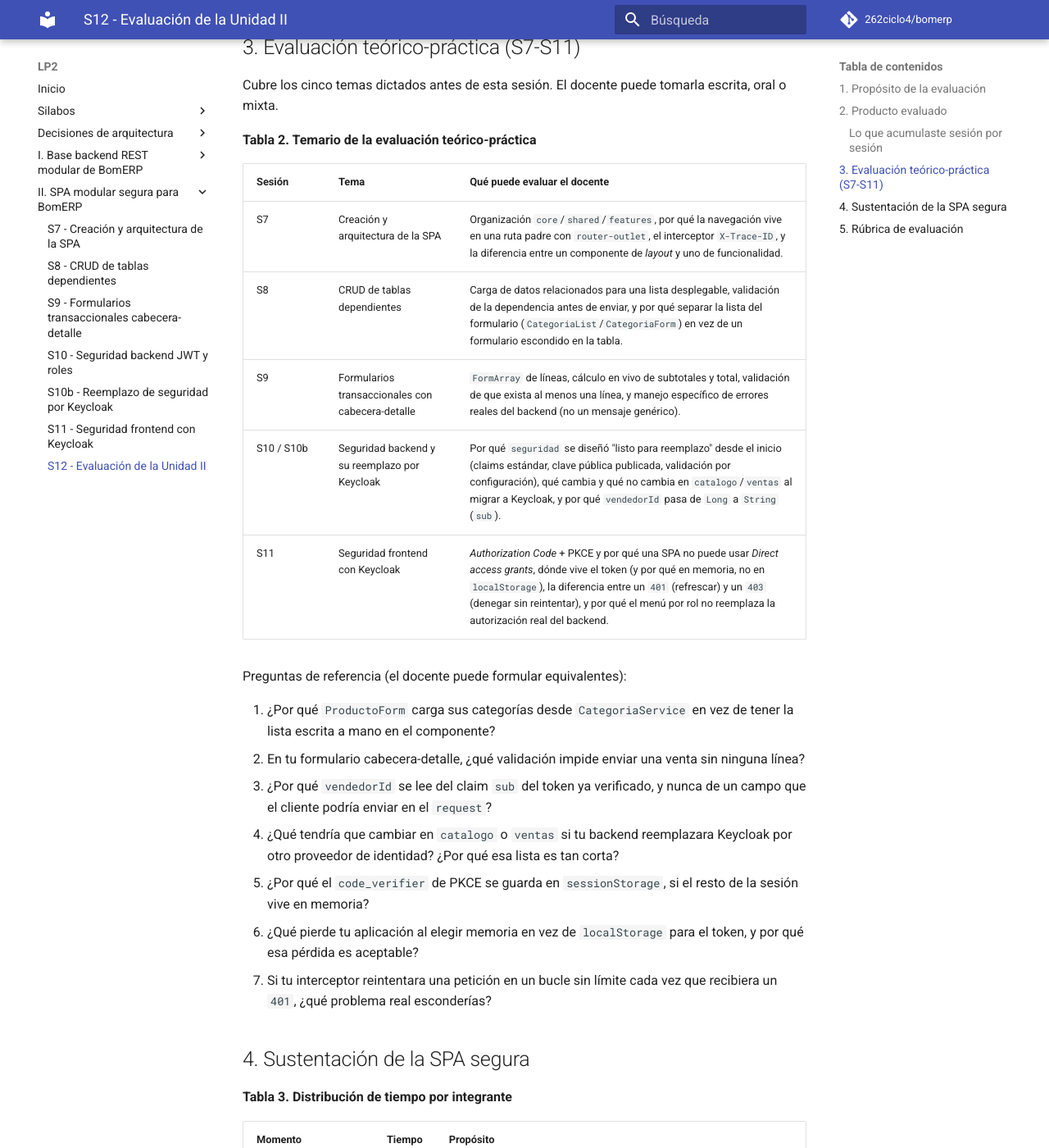
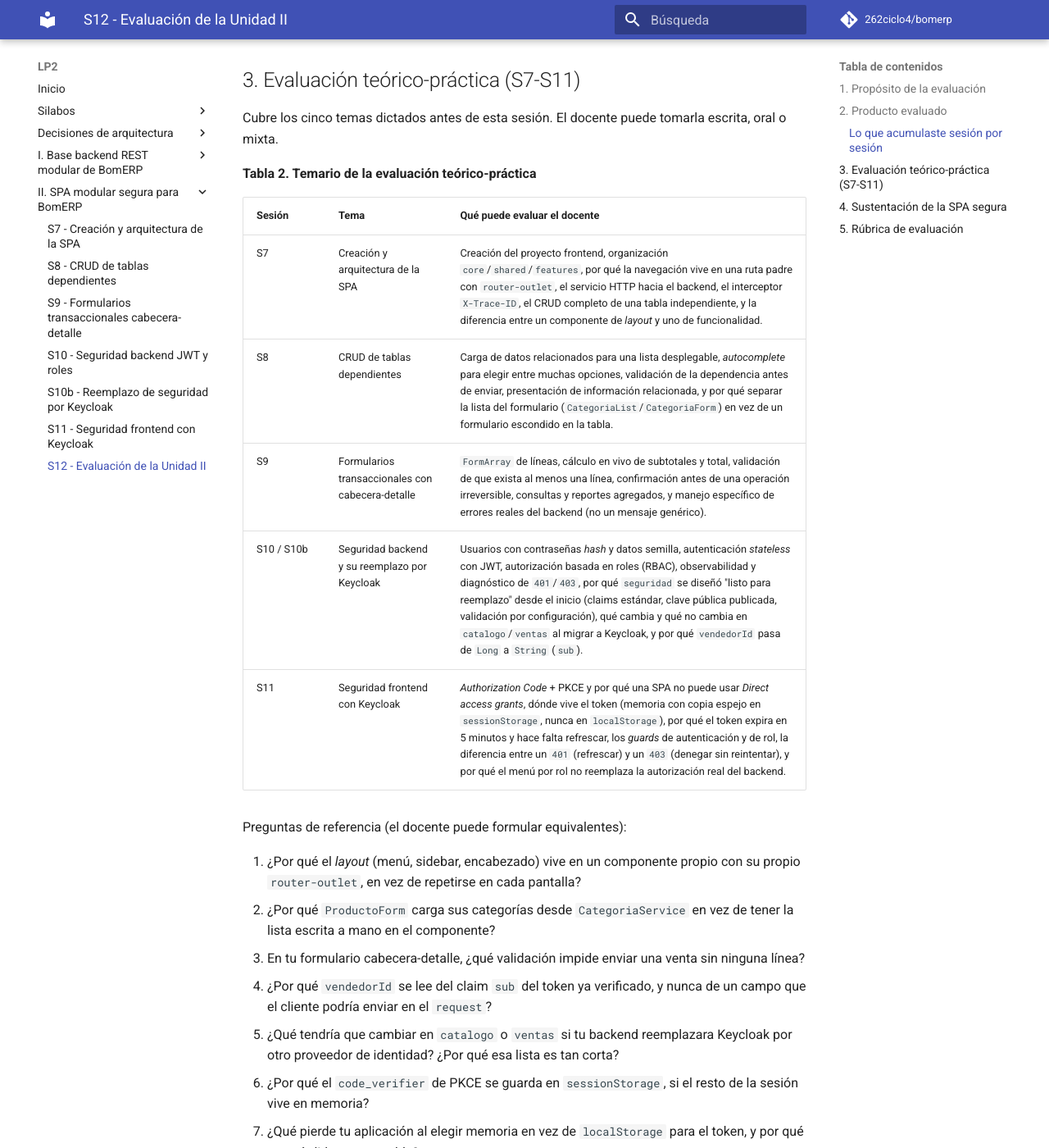
Before and after one commit to 262ciclo4/bomerp, an MkDocs documentation site: the page built from docs/lp2/sesiones/S12_Evaluacion_Unidad_2.md, in a window 1280 px wide and 1400 px high, scrolled down 2070 px. Shown: the whole window at 82% size. Built offline with MkDocs 1.6.1 and Material for MkDocs 9.7.7, drawn with Linux system fonts in a browser that asks for light colours; comment, search, counter and statistics services are not loaded; some of the changed text lies outside the part shown.

Commit message:
s12 evaluación unidad 2

```diff
--- a/docs/lp2/sesiones/S12_Evaluacion_Unidad_2.md
+++ b/docs/lp2/sesiones/S12_Evaluacion_Unidad_2.md
@@ -32,7 +32,7 @@ Este producto no se construye en S12: se ensambla con lo que cada sesión anteri
 | S9 | Formulario cabecera-detalle real (líneas dinámicas, cálculos en vivo, validación), y una vista de consulta/reporte con filtros. | 3. Evidencias (Formulario cabecera-detalle, Consultas y reportes) |
 | S10 | Módulo `seguridad` con JWT propio, roles y endpoints protegidos — el primer paso pedagógico, antes del reemplazo real. | Referencia histórica (nota al inicio de `lp2-demo.md`) |
 | S10b | Reemplazo real de `seguridad` por Keycloak: `bomerp-backend` validando tokens del realm propio, sin JWT hecho a mano. | 1. Organización funcional (`core/auth`) y 5. Integración esperada |
-| S11 | Login real de tu SPA contra Keycloak (*Authorization Code* + PKCE), token en memoria, *guards*, interceptor con refresco en `401`, menú por rol y cierre de sesión real. | 3. Evidencias (Login, Guard, Interceptor, Control de acceso) |
+| S11 | Login real de tu SPA contra Keycloak (*Authorization Code* + PKCE), token en memoria con copia espejo en `sessionStorage` (sobrevive un `F5`), *guards*, interceptor con refresco en `401`, menú por rol y cierre de sesión real. | 3. Evidencias (Login, Guard, Interceptor, Control de acceso) |
 | S12 (esta sesión) | Ensamblas todo lo anterior en una SPA única y segura, y lo sustentas. | El producto completo + sección 4 de esta guía |
 
 Lo que sustentas en S12 es **tu SPA**: los módulos que tú construiste, con los datos y reglas de tu propio dominio, autenticados contra tu propio realm de Keycloak — no el de BomERP. `lp2-demo.md` muestra cómo se ve esa SPA terminada usando el ejemplo del docente; tu entregable real tiene la misma estructura, con el contenido que tú construiste en S7-S11.
@@ -45,21 +45,22 @@ Cubre los cinco temas dictados antes de esta sesión. El docente puede tomarla e
 
 | Sesión | Tema | Qué puede evaluar el docente |
 |---|---|---|
-| S7 | Creación y arquitectura de la SPA | Organización `core`/`shared`/`features`, por qué la navegación vive en una ruta padre con `router-outlet`, el interceptor `X-Trace-ID`, y la diferencia entre un componente de *layout* y uno de funcionalidad. |
-| S8 | CRUD de tablas dependientes | Carga de datos relacionados para una lista desplegable, validación de la dependencia antes de enviar, y por qué separar la lista del formulario (`CategoriaList`/`CategoriaForm`) en vez de un formulario escondido en la tabla. |
-| S9 | Formularios transaccionales con cabecera-detalle | `FormArray` de líneas, cálculo en vivo de subtotales y total, validación de que exista al menos una línea, y manejo específico de errores reales del backend (no un mensaje genérico). |
-| S10 / S10b | Seguridad backend y su reemplazo por Keycloak | Por qué `seguridad` se diseñó "listo para reemplazo" desde el inicio (claims estándar, clave pública publicada, validación por configuración), qué cambia y qué no cambia en `catalogo`/`ventas` al migrar a Keycloak, y por qué `vendedorId` pasa de `Long` a `String` (`sub`). |
-| S11 | Seguridad frontend con Keycloak | *Authorization Code* + PKCE y por qué una SPA no puede usar *Direct access grants*, dónde vive el token (y por qué en memoria, no en `localStorage`), la diferencia entre un `401` (refrescar) y un `403` (denegar sin reintentar), y por qué el menú por rol no reemplaza la autorización real del backend. |
+| S7 | Creación y arquitectura de la SPA | Creación del proyecto frontend, organización `core`/`shared`/`features`, por qué la navegación vive en una ruta padre con `router-outlet`, el servicio HTTP hacia el backend, el interceptor `X-Trace-ID`, el CRUD completo de una tabla independiente, y la diferencia entre un componente de *layout* y uno de funcionalidad. |
+| S8 | CRUD de tablas dependientes | Carga de datos relacionados para una lista desplegable, *autocomplete* para elegir entre muchas opciones, validación de la dependencia antes de enviar, presentación de información relacionada, y por qué separar la lista del formulario (`CategoriaList`/`CategoriaForm`) en vez de un formulario escondido en la tabla. |
+| S9 | Formularios transaccionales con cabecera-detalle | `FormArray` de líneas, cálculo en vivo de subtotales y total, validación de que exista al menos una línea, confirmación antes de una operación irreversible, consultas y reportes agregados, y manejo específico de errores reales del backend (no un mensaje genérico). |
+| S10 / S10b | Seguridad backend y su reemplazo por Keycloak | Usuarios con contraseñas *hash* y datos semilla, autenticación *stateless* con JWT, autorización basada en roles (RBAC), observabilidad y diagnóstico de `401`/`403`, por qué `seguridad` se diseñó "listo para reemplazo" desde el inicio (claims estándar, clave pública publicada, validación por configuración), qué cambia y qué no cambia en `catalogo`/`ventas` al migrar a Keycloak, y por qué `vendedorId` pasa de `Long` a `String` (`sub`). |
+| S11 | Seguridad frontend con Keycloak | *Authorization Code* + PKCE y por qué una SPA no puede usar *Direct access grants*, dónde vive el token (memoria con copia espejo en `sessionStorage`, nunca en `localStorage`), por qué el token expira en 5 minutos y hace falta refrescar, los *guards* de autenticación y de rol, la diferencia entre un `401` (refrescar) y un `403` (denegar sin reintentar), y por qué el menú por rol no reemplaza la autorización real del backend. |
 
 Preguntas de referencia (el docente puede formular equivalentes):
 
-1. ¿Por qué `ProductoForm` carga sus categorías desde `CategoriaService` en vez de tener la lista escrita a mano en el componente?
-2. En tu formulario cabecera-detalle, ¿qué validación impide enviar una venta sin ninguna línea?
-3. ¿Por qué `vendedorId` se lee del claim `sub` del token ya verificado, y nunca de un campo que el cliente podría enviar en el `request`?
-4. ¿Qué tendría que cambiar en `catalogo` o `ventas` si tu backend reemplazara Keycloak por otro proveedor de identidad? ¿Por qué esa lista es tan corta?
-5. ¿Por qué el `code_verifier` de PKCE se guarda en `sessionStorage`, si el resto de la sesión vive en memoria?
-6. ¿Qué pierde tu aplicación al elegir memoria en vez de `localStorage` para el token, y por qué esa pérdida es aceptable?
-7. Si tu interceptor reintentara una petición en un bucle sin límite cada vez que recibiera un `401`, ¿qué problema real esconderías?
+1. ¿Por qué el *layout* (menú, sidebar, encabezado) vive en un componente propio con su propio `router-outlet`, en vez de repetirse en cada pantalla?
+2. ¿Por qué `ProductoForm` carga sus categorías desde `CategoriaService` en vez de tener la lista escrita a mano en el componente?
+3. En tu formulario cabecera-detalle, ¿qué validación impide enviar una venta sin ninguna línea?
+4. ¿Por qué `vendedorId` se lee del claim `sub` del token ya verificado, y nunca de un campo que el cliente podría enviar en el `request`?
+5. ¿Qué tendría que cambiar en `catalogo` o `ventas` si tu backend reemplazara Keycloak por otro proveedor de identidad? ¿Por qué esa lista es tan corta?
+6. ¿Por qué el `code_verifier` de PKCE se guarda en `sessionStorage`, si el resto de la sesión vive en memoria?
+7. ¿Qué pierde tu aplicación al elegir memoria en vez de `localStorage` para el token, y por qué esa pérdida es aceptable?
+8. Si tu interceptor reintentara una petición en un bucle sin límite cada vez que recibiera un `401`, ¿qué problema real esconderías?
 
 ## 4. Sustentación de la SPA segura
 
@@ -84,7 +85,7 @@ Secuencia sugerida de presentación (referencias a secciones de `lp2-demo.md`):
 1. Presentar la organización funcional de la SPA y su navegación modular.
 2. Ejecutar en vivo el CRUD dependiente, con la validación de la dependencia provocada a propósito.
 3. Ejecutar el formulario cabecera-detalle: un caso de éxito y un caso de error real del backend (producto inexistente o stock insuficiente).
-4. Mostrar el login real contra Keycloak y el token guardado en memoria (nunca en `localStorage`).
+4. Mostrar el login real contra Keycloak y el token guardado en memoria con copia espejo en `sessionStorage` (nunca en `localStorage`); recargar la página (`F5`) y mostrar que la sesión sobrevive.
 5. Provocar un `401` (esperar la expiración) y mostrar el refresco automático; provocar un `403` con un rol insuficiente y mostrar que no reintenta.
 6. Mostrar el menú y una acción protegida (ej. "Anular") visibles solo para el rol correcto.
 7. Cerrar con la tabla de integración esperada de `lp2-demo.md`, explicando al menos una fila con evidencia en vivo desde el backend y la base de BD2.
@@ -95,7 +96,7 @@ Criterios mínimos de aceptación:
 - El CRUD dependiente valida la relación antes de enviar, con al menos un caso inválido probado.
 - El formulario cabecera-detalle calcula en vivo y maneja al menos un error real del backend.
 - El login es real contra Keycloak (*Authorization Code* + PKCE), sin ningún formulario propio de login.
-- El token vive en memoria, nunca en `localStorage`; el refresco ante `401` y la denegación ante `403` están verificados en vivo.
+- El token vive en memoria con copia espejo en `sessionStorage` (nunca en `localStorage`), sobreviviendo un `F5`; el refresco ante `401` y la denegación ante `403` están verificados en vivo.
 - El menú y al menos una acción protegida reflejan exactamente las reglas de autorización reales del backend.
 - Cada integrante responde individualmente al menos una pregunta de la Tabla 2.
 
```
Also changed, not shown: docs/ads/sesiones/S12_Evaluacion_Unidad_2.md (+1 -1 lines), docs/bd2/sesiones/S12_Evaluacion_Unidad_2.md (+2 -2 lines), docs/proyecto-integrador/u2/lp2-demo.md (+4 -4 lines).
